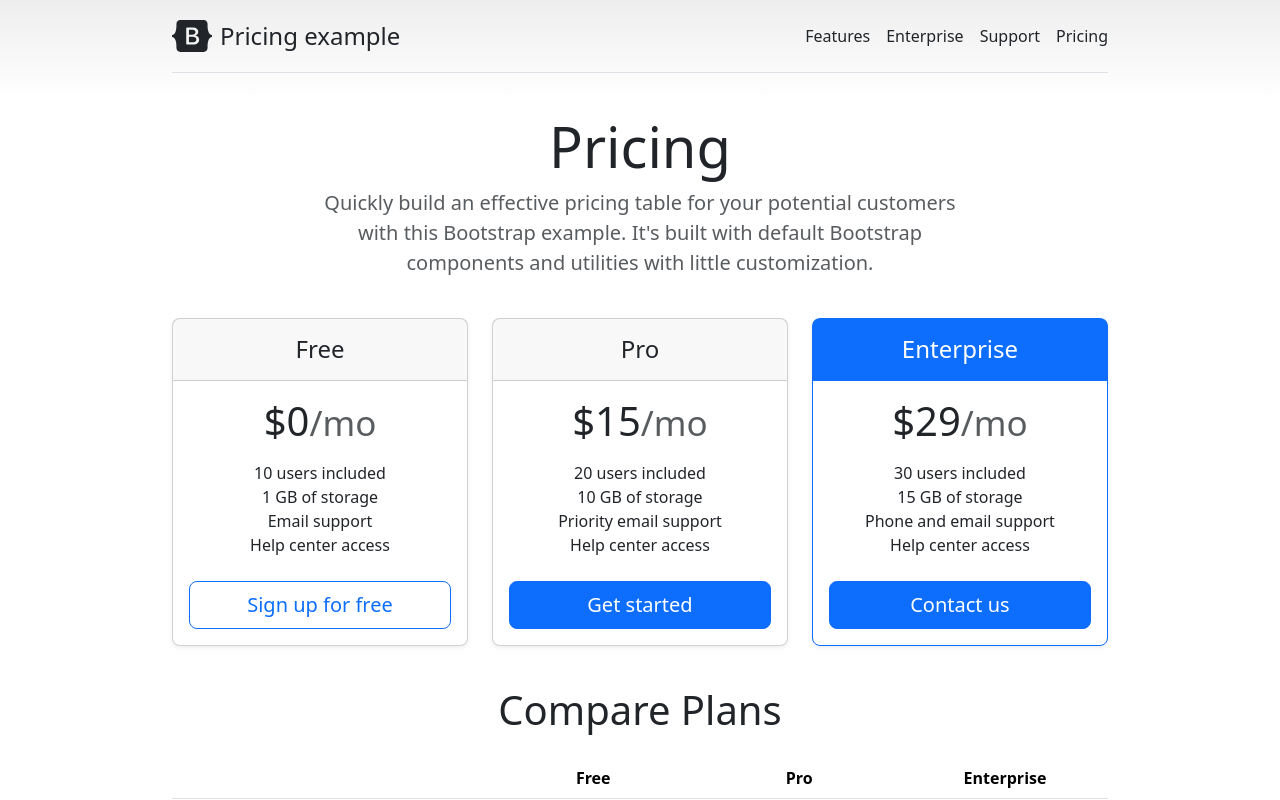
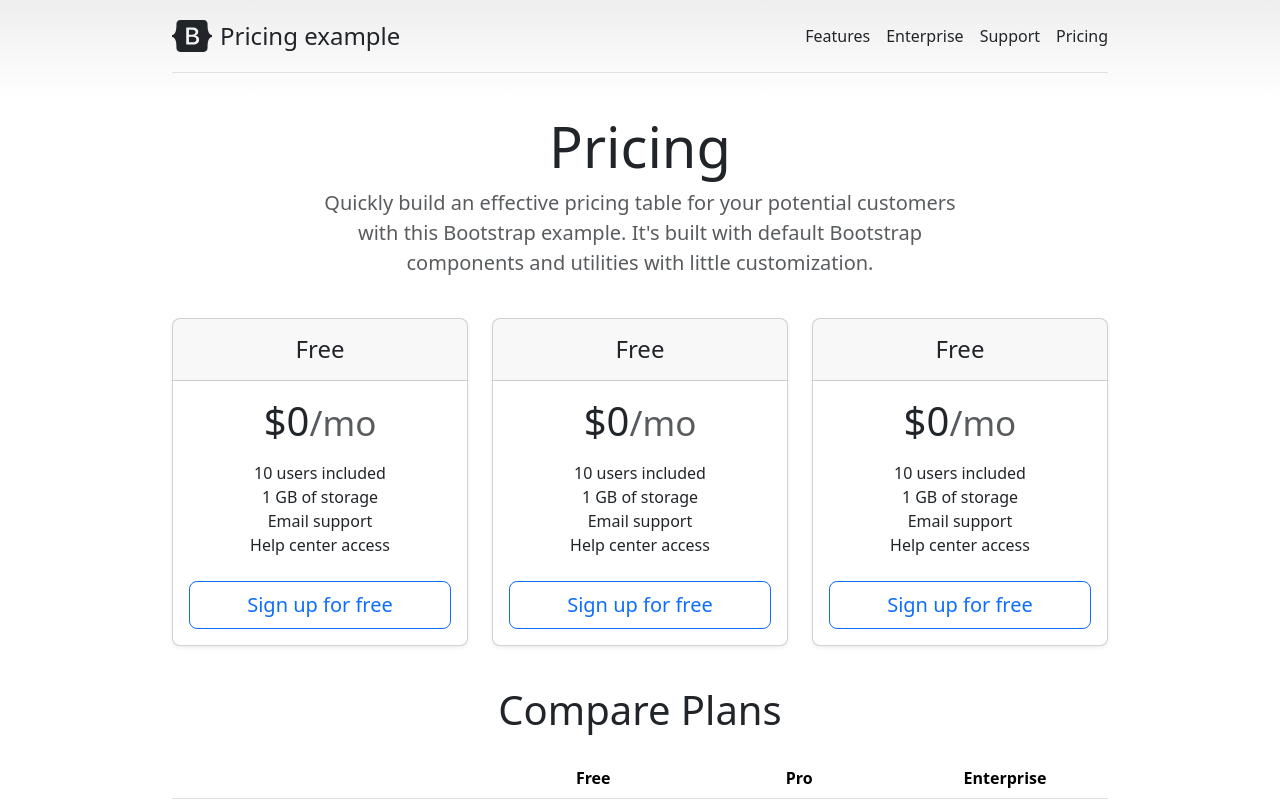
Before and after one commit to Training360/Angular-basic-2023-architect, an Angular app: page / in a window 1280 px wide. Shown: the top 800 px of the page. Built offline with nearby package versions, Linux system fonts and the light colour scheme.

Commit message:
start lesson-05

```diff
--- a/src/app/app.component.html
+++ b/src/app/app.component.html
@@ -43,58 +43,13 @@
   <main>
     <div class="row row-cols-1 row-cols-md-3 mb-3 text-center">
       <div class="col">
-        <div class="card mb-4 rounded-3 shadow-sm">
-          <div class="card-header py-3">
-            <h4 class="my-0 fw-normal">{{ pricing[0].name }}</h4>
-          </div>
-          <div class="card-body">
-            <h1 class="card-title pricing-card-title">${{ pricing[0].price }}<small class="text-muted fw-light">/mo</small></h1>
-            <ul class="list-unstyled mt-3 mb-4">
-              <!-- Interpolation -->
-              <li>{{ pricing[0].users }} users included</li>
-              <li>{{ pricing[0].storage }} GB of storage</li>
-              <li>{{ pricing[0].email }}</li>
-              <li>Help center access</li>
-            </ul>
-            <!-- Event binding: onChoosePlan -->
-            <button (click)="onChoosePlan()" type="button" class="w-100 btn btn-lg btn-outline-primary">Sign up for free</button>
-          </div>
-        </div>
+        <app-price-card></app-price-card>
       </div>
       <div class="col">
-        <div class="card mb-4 rounded-3 shadow-sm">
-          <div class="card-header py-3">
-            <h4 class="my-0 fw-normal">Pro</h4>
-          </div>
-          <div class="card-body">
-            <h1 class="card-title pricing-card-title">$15<small class="text-muted fw-light">/mo</small></h1>
-            <ul class="list-unstyled mt-3 mb-4">
-              <li>20 users included</li>
-              <li>10 GB of storage</li>
-              <li>Priority email support</li>
-              <li>Help center access</li>
-            </ul>
-            <button type="button" class="w-100 btn btn-lg btn-primary">Get started</button>
-          </div>
-        </div>
+        <app-price-card></app-price-card>
       </div>
       <div class="col">
-        <div class="card mb-4 rounded-3 shadow-sm border-primary">
-          <!-- property: class = bg-primary -->
-          <div [class]="classes['bg']" class="card-header text-white py-3 border-primary">
-            <h4 class="my-0 fw-normal">Enterprise</h4>
-          </div>
-          <div class="card-body">
-            <h1 class="card-title pricing-card-title">$29<small class="text-muted fw-light">/mo</small></h1>
-            <ul class="list-unstyled mt-3 mb-4">
-              <li>30 users included</li>
-              <li>15 GB of storage</li>
-              <li>Phone and email support</li>
-              <li>Help center access</li>
-            </ul>
-            <button type="button" class="w-100 btn btn-lg btn-primary">Contact us</button>
-          </div>
-        </div>
+        <app-price-card></app-price-card>
       </div>
     </div>
 
--- a/src/app/app.module.ts
+++ b/src/app/app.module.ts
@@ -4,10 +4,12 @@ import { FormsModule } from '@angular/forms';
 
 import { AppRoutingModule } from './app-routing.module';
 import { AppComponent } from './app.component';
+import { PriceCardComponent } from './common/price-card/price-card.component';
 
 @NgModule({
   declarations: [
-    AppComponent
+    AppComponent,
+    PriceCardComponent
   ],
   imports: [
     BrowserModule,
--- /dev/null
+++ b/src/app/common/price-card/price-card.component.html
@@ -0,0 +1,17 @@
+<div class="card mb-4 rounded-3 shadow-sm">
+  <div class="card-header py-3">
+    <h4 class="my-0 fw-normal">{{ plan.name }}</h4>
+  </div>
+  <div class="card-body">
+    <h1 class="card-title pricing-card-title">${{ plan.price }}<small class="text-muted fw-light">/mo</small></h1>
+    <ul class="list-unstyled mt-3 mb-4">
+      <!-- Interpolation -->
+      <li>{{ plan.users }} users included</li>
+      <li>{{ plan.storage }} GB of storage</li>
+      <li>{{ plan.email }}</li>
+      <li>Help center access</li>
+    </ul>
+    <!-- Event binding: onChoosePlan -->
+    <button (click)="onChoosePlan()" type="button" class="w-100 btn btn-lg btn-outline-primary">Sign up for free</button>
+  </div>
+</div>
--- /dev/null
+++ b/src/app/common/price-card/price-card.component.ts
@@ -0,0 +1,23 @@
+import { Component } from '@angular/core';
+import { Plan } from 'src/app/model/plan';
+
+@Component({
+  selector: 'app-price-card',
+  templateUrl: './price-card.component.html',
+  styleUrls: ['./price-card.component.scss']
+})
+export class PriceCardComponent {
+
+  plan: Plan = {
+    name: 'Free',
+    price: 0,
+    users: 10,
+    storage: 1,
+    email: 'Email support',
+  };
+
+  onChoosePlan(): void {
+    //
+  }
+
+}
--- /dev/null
+++ b/src/app/model/plan.ts
@@ -0,0 +1,7 @@
+export interface Plan {
+  name: string;
+  price: number;
+  users: number;
+  storage: number;
+  email: string;
+}
```
Also changed, not shown: src/app/app.component.ts (+1 -8 lines), src/app/common/price-card/price-card.component.scss (added), 1 other file (tests, documents, lock files or other folders). Lines whose indentation alone changed are shown as unchanged.
